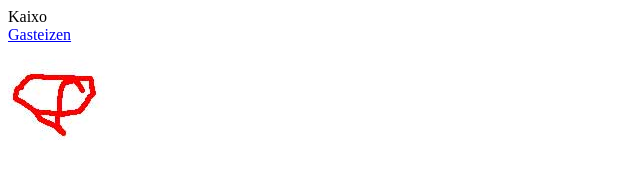
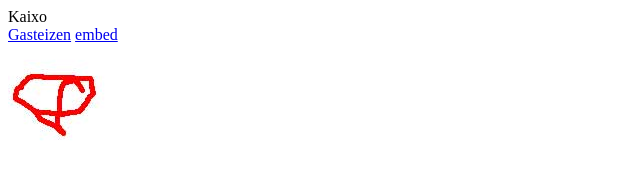
Before and after one commit to banabil/probatzen, a plain HTML site: page index.html in a window 1280 px wide. Shown: the full height of the page, 0-640 px from the left. Drawn offline with Linux system fonts and the light colour scheme.

Commit message:
Update index.html

```diff
--- a/index.html
+++ b/index.html
@@ -1,6 +1,7 @@
 Kaixo
 <br />
 <a href="http://www.gasteizen.com">Gasteizen</a>
+<a href="embed.html">embed</a>
 
 <br />
 
```
